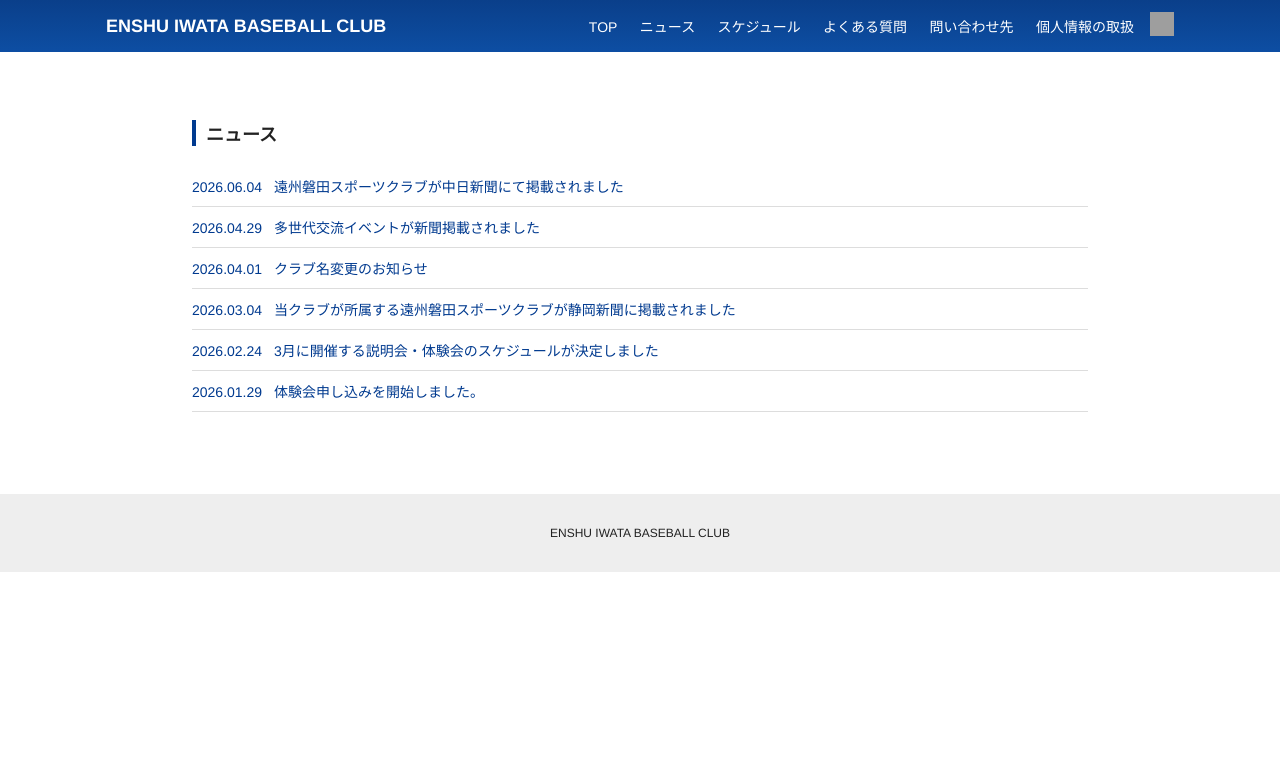
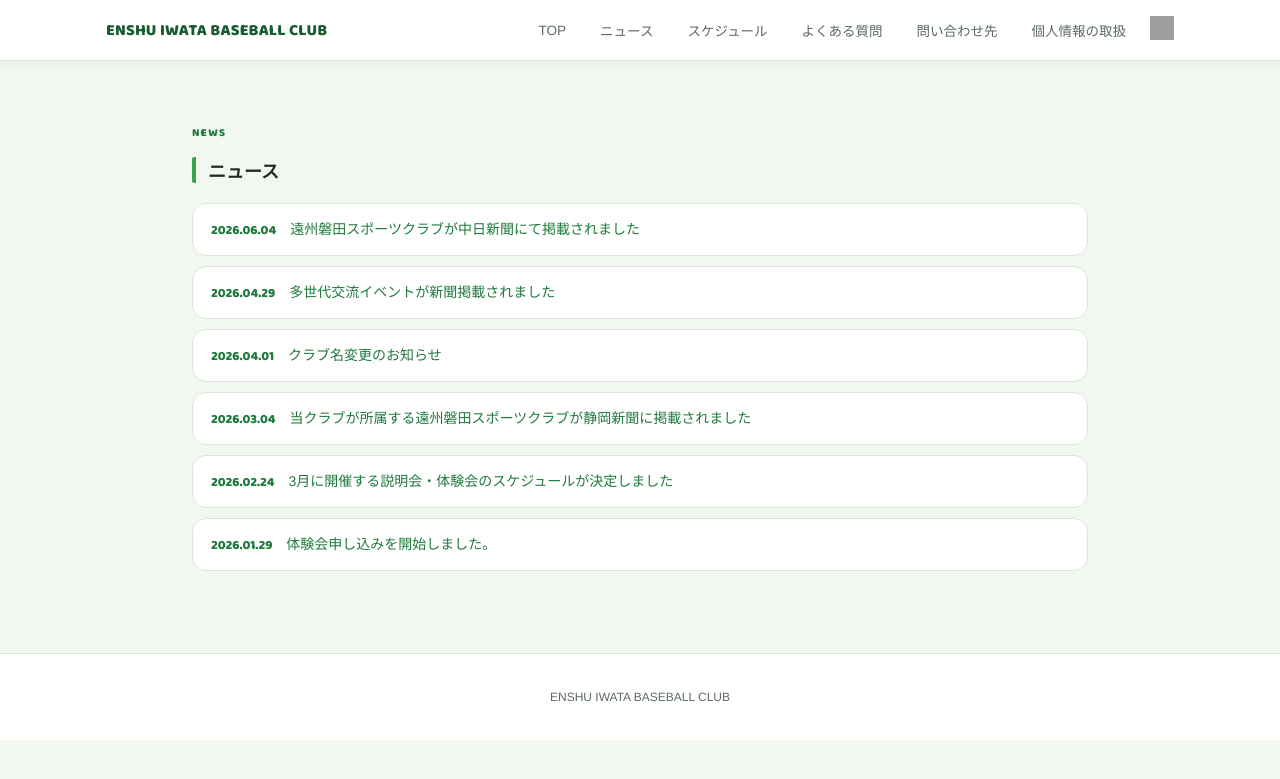
Before and after one commit to enshuiwatabbc/home, a Jekyll site: the page built from news/index.html, in a window 1280 px wide. Shown: the top 779 px of the page. Built offline with Jekyll 4.4.1, drawn with Linux system fonts in a browser that asks for light colours; the list of posts is cut into pages by our own code; grey boxes are pictures that could not be loaded.

Commit message:
サイトデザインを「グラウンド日和」方向にリニューアル
- カラーパレットを紺色ベースからグラス系グリーン+ゴールドの
  やわらかい配色に変更
- ヘッダーを白背景+ピル型ナビに、各カードの角丸・影を強化
- ヒーローをテキスト+スライドショー写真の横並びレイアウトに再構成
  (既存の説明文はそのまま維持、見出しとCTAボタンを追加)
- 発足/部員数/拠点の要点バッジを追加
- 各セクション見出しに英字ラベル(NEWS/FAQ/SCHEDULE/CONTACT/SPONSORS)を追加
- アクセント用にBaloo2(latin subset)を自己ホストで追加

ニュース記事本文・FAQ回答・協賛企業リスト・連絡先等の記載内容は
変更していません。

Co-Authored-By: Claude Sonnet 5 <noreply@anthropic.com>

```diff
--- a/_layouts/post.html
+++ b/_layouts/post.html
@@ -3,6 +3,7 @@ layout: default
 ---
 
 <section class="section">
+  <span class="eyebrow">NEWS</span>
   <h2>{{ page.title }}</h2>
   <p class="post-date">{{ page.date | date: "%Y.%m.%d" }}</p>
   <div class="post-body">
--- a/news/index.html
+++ b/news/index.html
@@ -4,6 +4,7 @@ title: ニュース
 ---
 
 <section class="section">
+  <span class="eyebrow">NEWS</span>
   <h2>ニュース</h2>
 
   <ul class="news-list">
--- a/style.css
+++ b/style.css
@@ -1,3 +1,32 @@
+---
+---
+/* ==========================================================
+   遠州磐田BBC 公式サイト スタイル
+   デザイン方向性:「グラウンド日和」— やわらかい・親しみやすい・自然体
+   ========================================================== */
+
+@font-face {
+  font-family: "Baloo2Accent";
+  src: url("{{ site.baseurl }}/fonts/baloo2-800-latin.woff2") format("woff2");
+  font-weight: 800;
+  font-style: normal;
+  font-display: swap;
+}
+
+:root {
+  --ink: #1f2b22;
+  --ink-soft: #5c6b60;
+  --bg: #f2f7f0;
+  --surface: #ffffff;
+  --line: #dbe6db;
+  --accent: #1f7a3d;
+  --accent-strong: #1a5c30;
+  --accent-bright: #3fa34d;
+  --accent-soft: #e6f3e8;
+  --gold: #b06a12;
+  --gold-soft: #fbead0;
+}
+
 /* リセット・共通 */
 * {
   box-sizing: border-box;
@@ -5,27 +34,30 @@
 
 body {
   margin: 0;
-  font-family: "Helvetica Neue", Arial, sans-serif;
-  color: #222;
+  background: var(--bg);
+  font-family: "Hiragino Sans", "Yu Gothic Medium", "Yu Gothic", Meiryo, "Helvetica Neue", Arial, sans-serif;
+  color: var(--ink);
   overflow-x: hidden;
-  padding-top: 56px; /* ← ヘッダーの高さ分（調整OK） */
+  padding-top: 60px; /* ← ヘッダーの高さ分（調整OK） */
 }
 
 
 a {
-  color: #003a8f;
+  color: var(--accent);
   text-decoration: none;
 }
 
 /* ヘッダー */
 .header {
-  background: #003a8f;
-  color: #fff;
+  background: var(--surface);
+  color: var(--ink);
   position: fixed;
   top: 0;
   left: 0;
   width: 100%;
   z-index: 1000;
+  border-bottom: 1px solid var(--line);
+  box-shadow: 0 2px 12px rgba(31, 43, 34, 0.05);
 }
 
 
@@ -38,32 +70,43 @@ a {
 }
 
 .logo {
-  font-size: 18px;
-  font-weight: bold;
+  font-family: "Baloo2Accent", "Hiragino Sans", sans-serif;
+  font-size: 16px;
+  letter-spacing: 0.01em;
 }
 
 .logo a,
 .logo a:visited,
 .logo a:hover,
 .logo a:active {
-  color: #fff;
+  color: var(--accent-strong);
   text-decoration: none;
 }
 
 /* PCナビ */
 .nav-pc {
   margin-left: auto;
+  display: flex;
+  align-items: center;
 }
 
 .nav-pc a {
-  color: #fff;
-  margin-left: 18px;
-  font-size: 14px;
+  color: var(--ink-soft);
+  margin-left: 6px;
+  padding: 8px 14px;
+  border-radius: 999px;
+  font-size: 13.5px;
+  transition: background 0.2s ease, color 0.2s ease;
+}
+
+.nav-pc a:hover {
+  background: var(--accent-soft);
+  color: var(--accent-strong);
 }
 
 /* Instagram（PC） */
 .header-instagram {
-  margin-left: 16px;
+  margin-left: 10px;
 }
 
 .header-instagram img {
@@ -87,26 +130,35 @@ a {
 .hamburger span {
   width: 24px;
   height: 2px;
-  background: #fff;
+  background: var(--ink);
+  border-radius: 2px;
 }
 
 /* スマホメニュー */
 .nav-sp {
   display: none;
   position: absolute;
-  top: 56px;
+  top: 60px;
   left: 0;
   width: 100%;
-  background: #003a8f;
-  padding: 16px;
+  background: var(--surface);
+  border-bottom: 1px solid var(--line);
+  box-shadow: 0 12px 24px rgba(31, 43, 34, 0.08);
+  padding: 12px 16px;
 }
 
 .nav-sp a {
   display: block;
-  color: #fff;
-  padding: 10px 0;
-  border-bottom: 1px solid rgba(255,255,255,0.2);
+  color: var(--ink);
+  padding: 12px 14px;
+  border-radius: 12px;
   font-size: 14px;
+}
+
+.nav-sp a:active,
+.nav-sp a:hover {
+  background: var(--accent-soft);
+  color: var(--accent-strong);
 }
 
 .sp-instagram {
@@ -120,19 +172,156 @@ a {
 
 /* HERO */
 .hero {
-  background: #f2f4f8;
-  padding: 40px 0;
+  position: relative;
+  background: linear-gradient(180deg, var(--accent-soft) 0%, var(--bg) 65%);
+  padding: 44px 0;
   text-align: left;
+  overflow: hidden;
+}
+
+.hero::before {
+  content: "";
+  position: absolute;
+  top: -90px;
+  right: -70px;
+  width: 260px;
+  height: 260px;
+  border-radius: 50%;
+  background: radial-gradient(circle, rgba(255, 182, 72, 0.28) 0%, transparent 70%);
+  pointer-events: none;
 }
 
 .hero-inner {
+  position: relative;
   max-width: 1100px;
   margin: 0 auto;
   padding: 0 16px;
 }
 
+.hero-lead {
+  font-size: 17px;
+}
 
-/* セクション */
+/* ヒーロー：テキスト＋写真の横並びグリッド */
+.hero-grid {
+  display: grid;
+  grid-template-columns: 1.05fr 0.95fr;
+  gap: 32px;
+  align-items: center;
+}
+
+.hero-tag {
+  display: inline-flex;
+  align-items: center;
+  gap: 6px;
+  font-family: "Baloo2Accent", "Hiragino Sans", sans-serif;
+  font-size: 11px;
+  color: #7a5a00;
+  background: #ffdb96;
+  padding: 5px 12px;
+  border-radius: 999px;
+  margin-bottom: 14px;
+}
+
+.hero-headline {
+  font-weight: 800;
+  font-size: 30px;
+  line-height: 1.5;
+  margin: 0 0 14px;
+  text-wrap: balance;
+  color: var(--ink);
+}
+
+.hero-headline em {
+  font-style: normal;
+  color: var(--accent);
+}
+
+.hero-cta {
+  display: inline-flex;
+  align-items: center;
+  gap: 8px;
+  background: var(--accent-strong);
+  color: #fff;
+  font-weight: 700;
+  font-size: 13.5px;
+  padding: 13px 26px;
+  border-radius: 999px;
+  margin-top: 6px;
+  box-shadow: 0 10px 22px rgba(31, 43, 34, 0.18);
+}
+
+.hero-cta:hover {
+  background: var(--accent);
+}
+
+.hero-photo .slideshow {
+  border-radius: 22px;
+}
+
+/* 発足・部員数などの要点バッジ */
+.stat-badges {
+  display: flex;
+  gap: 12px;
+  flex-wrap: wrap;
+  margin-top: 30px;
+}
+
+.stat-badge {
+  display: flex;
+  align-items: center;
+  gap: 10px;
+  background: var(--surface);
+  border: 1px solid var(--line);
+  border-radius: 999px;
+  padding: 8px 18px 8px 8px;
+}
+
+.stat-badge .dot {
+  width: 36px;
+  height: 36px;
+  border-radius: 50%;
+  background: var(--accent-bright);
+  color: #fff;
+  display: flex;
+  align-items: center;
+  justify-content: center;
+  font-family: "Baloo2Accent", "Hiragino Sans", sans-serif;
+  font-size: 12.5px;
+  flex: 0 0 auto;
+}
+
+.stat-badge .text {
+  font-size: 12px;
+  color: var(--ink-soft);
+}
+
+.stat-badge .text strong {
+  display: block;
+  font-size: 13.5px;
+  color: var(--ink);
+}
+
+@media (max-width: 768px) {
+  .hero-grid {
+    grid-template-columns: 1fr;
+  }
+
+  .hero-headline {
+    font-size: 25px;
+  }
+}
+
+/* セクション見出し */
+.eyebrow {
+  display: block;
+  font-family: "Baloo2Accent", "Hiragino Sans", sans-serif;
+  font-size: 11px;
+  letter-spacing: 0.12em;
+  color: var(--accent);
+  margin-bottom: 6px;
+}
+
 .section {
   max-width: 1100px;
   margin: 40px auto;
@@ -141,24 +330,22 @@ a {
 
 .section h2 {
   font-size: 18px;
-  border-left: 4px solid #003a8f;
-  padding-left: 10px;
+  border-left: 4px solid var(--accent-bright);
+  border-radius: 2px;
+  padding-left: 12px;
   margin-bottom: 20px;
+  color: var(--ink);
 }
 
-/* 活動写真スライドショー */
-.slideshow-section {
-  margin-top: 24px;
-  margin-bottom: 24px;
-}
-
+/* 活動写真スライドショー（ヒーロー内に設置） */
 .slideshow {
   position: relative;
   width: 100%;
   max-width: 100%;
   overflow: hidden;
-  border-radius: 8px;
+  border-radius: 20px;
   background: #000;
+  box-shadow: 0 16px 30px rgba(31, 43, 34, 0.16);
 }
 
 /* aspect-ratio 未対応ブラウザ向けフォールバック（高さ0で潰れるのを防ぐ） */
@@ -215,24 +402,32 @@ a {
 .news-list {
   list-style: none;
   padding: 0;
+  display: grid;
+  gap: 10px;
 }
 
 .news-list li {
-  padding: 10px 0;
-  border-bottom: 1px solid #ddd;
+  padding: 14px 18px;
+  background: var(--surface);
+  border: 1px solid var(--line);
+  border-radius: 14px;
   font-size: 14px;
 }
 
 .date {
-  color: #003a8f;
-  margin-right: 8px;
+  font-family: "Baloo2Accent", "Hiragino Sans", sans-serif;
+  color: var(--accent);
+  margin-right: 10px;
+  font-size: 13px;
 }
 
 /* フッター */
 .footer {
-  background: #eee;
+  background: var(--surface);
+  border-top: 1px solid var(--line);
+  color: var(--ink-soft);
   text-align: center;
-  padding: 20px;
+  padding: 24px;
   font-size: 12px;
 }
 
@@ -274,6 +469,9 @@ a {
   width: 100%;
   height: 900px;
   margin-top: 24px;
+  border-radius: 20px;
+  overflow: hidden;
+  box-shadow: 0 12px 26px rgba(31, 43, 34, 0.12);
 }
 
 /* iframe 自体 */
@@ -293,8 +491,9 @@ a {
 }
 
 .post-date {
-  color: #666;
-  font-size: 13px;
+  font-family: "Baloo2Accent", "Hiragino Sans", sans-serif;
+  color: var(--ink-soft);
+  font-size: 12.5px;
   margin: 8px 0 18px;
 }
 
@@ -306,11 +505,15 @@ a {
 .simple-list {
   list-style: none;
   padding: 0;
+  display: grid;
+  gap: 10px;
 }
 
 .simple-list li {
-  padding: 10px 0;
-  border-bottom: 1px solid #ddd;
+  padding: 14px 18px;
+  background: var(--surface);
+  border: 1px solid var(--line);
+  border-radius: 14px;
 }
 
 .pager {
@@ -321,15 +524,16 @@ a {
   font-size: 14px;
 }
 
-/* ヘッダー（PC）＋スマホメニュー共通 */
-.header,
-.nav-sp {
-  background: linear-gradient(
-    to bottom,
-    #0a3f8a 0%,
-    #0d4ea3 100%
+.pager a {
+  padding: 8px 16px;
+  border-radius: 999px;
+  background: var(--surface);
+  border: 1px solid var(--line);
+}
 
-  );
+.pager a:hover {
+  background: var(--accent-soft);
+  border-color: var(--accent-soft);
 }
 
 /* google form*/
@@ -356,7 +560,7 @@ a {
 }
 
 .closed {
-  color: #999;
+  color: #8a978d;
 }
 
 .closed .strike {
@@ -372,6 +576,7 @@ a {
   width: 100%;
   max-width: 100%;
   height: auto;
+  border-radius: 16px;
 }
 
 .post-body{
@@ -388,7 +593,7 @@ a {
 .sponsors-grid {
   display: grid;
   grid-template-columns: repeat(auto-fit, minmax(220px, 1fr));
-  gap: 24px;
+  gap: 20px;
   align-items: center;
 }
 
@@ -401,17 +606,19 @@ a {
   height: 140px;
   padding: 16px;
 
-  background: #fff;
-  border: 1px solid #ddd;
-  border-radius: 12px;
+  background: var(--surface);
+  border: 1px solid var(--line);
+  border-radius: 18px;
 
   text-align: center;
+  transition: transform 0.2s ease, box-shadow 0.2s ease, border-color 0.2s ease;
 }
 
 
 .sponsor-card:hover {
   transform: translateY(-2px);
-  box-shadow: 0 6px 16px rgba(0, 0, 0, 0.08);
+  box-shadow: 0 10px 22px rgba(31, 43, 34, 0.10);
+  border-color: var(--accent-soft);
 }
 
 .sponsor-card img {
@@ -441,6 +648,6 @@ a {
 
 .sponsor-name {
   font-size: 13px;
-  color: #444;
+  color: var(--ink-soft);
   line-height: 1.4;
 }
```
Also changed, not shown: _layouts/home.html (+21 -3 lines), fonts/baloo2-800-latin.woff2 (added).
